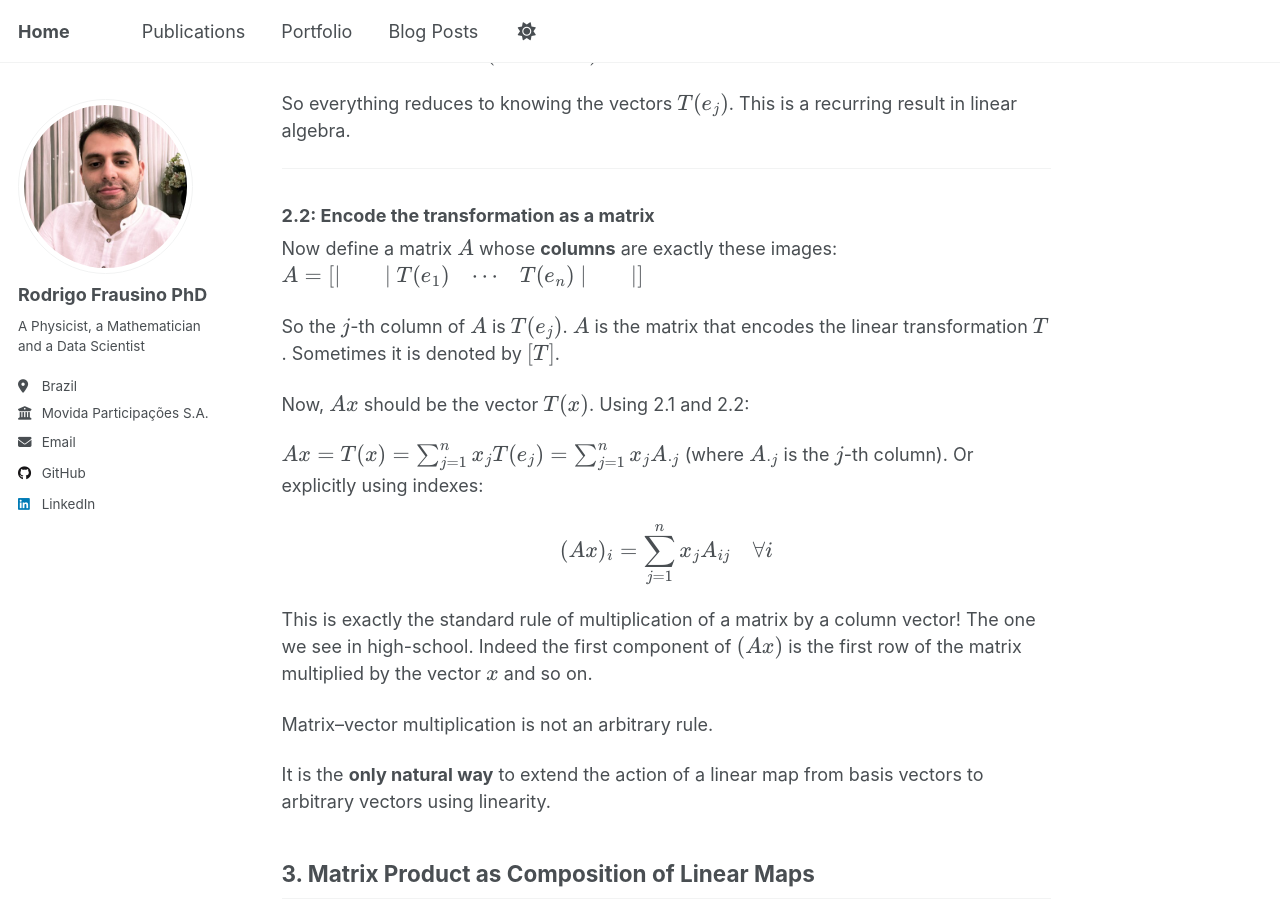
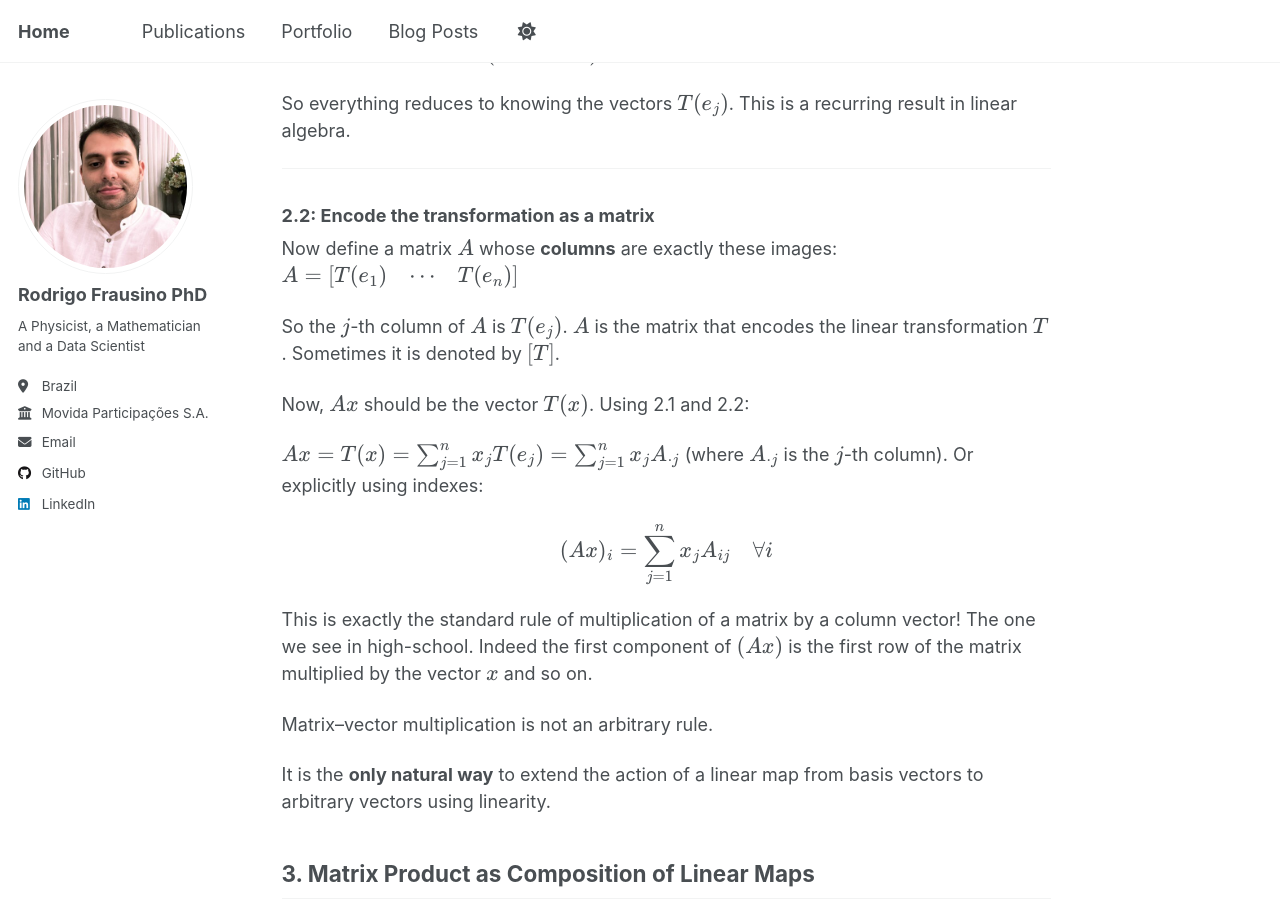
Before and after one commit to rodrigo-frausino/rodrigo-frausino.github.io, a Jekyll site: the page built from _posts/2026-04-20-Product_matrices.md, in a window 1280 px wide and 900 px high, scrolled down 1714 px. Built offline with Jekyll 4.4.1, drawn with Linux system fonts in a browser that asks for light colours.

```diff
--- a/_posts/2026-04-20-Product_matrices.md
+++ b/_posts/2026-04-20-Product_matrices.md
@@ -60,9 +60,7 @@ So everything reduces to knowing the vectors $$T(e_j)$$. This is a recurring res
 Now define a matrix $$A$$ whose **columns** are exactly these images:
 $$
 A = \begin{bmatrix}
-| & & | \
-T(e_1) & \cdots & T(e_n) \
-| & & |
+T(e_1) & \cdots & T(e_n)
 \end{bmatrix}
 $$
 
```
